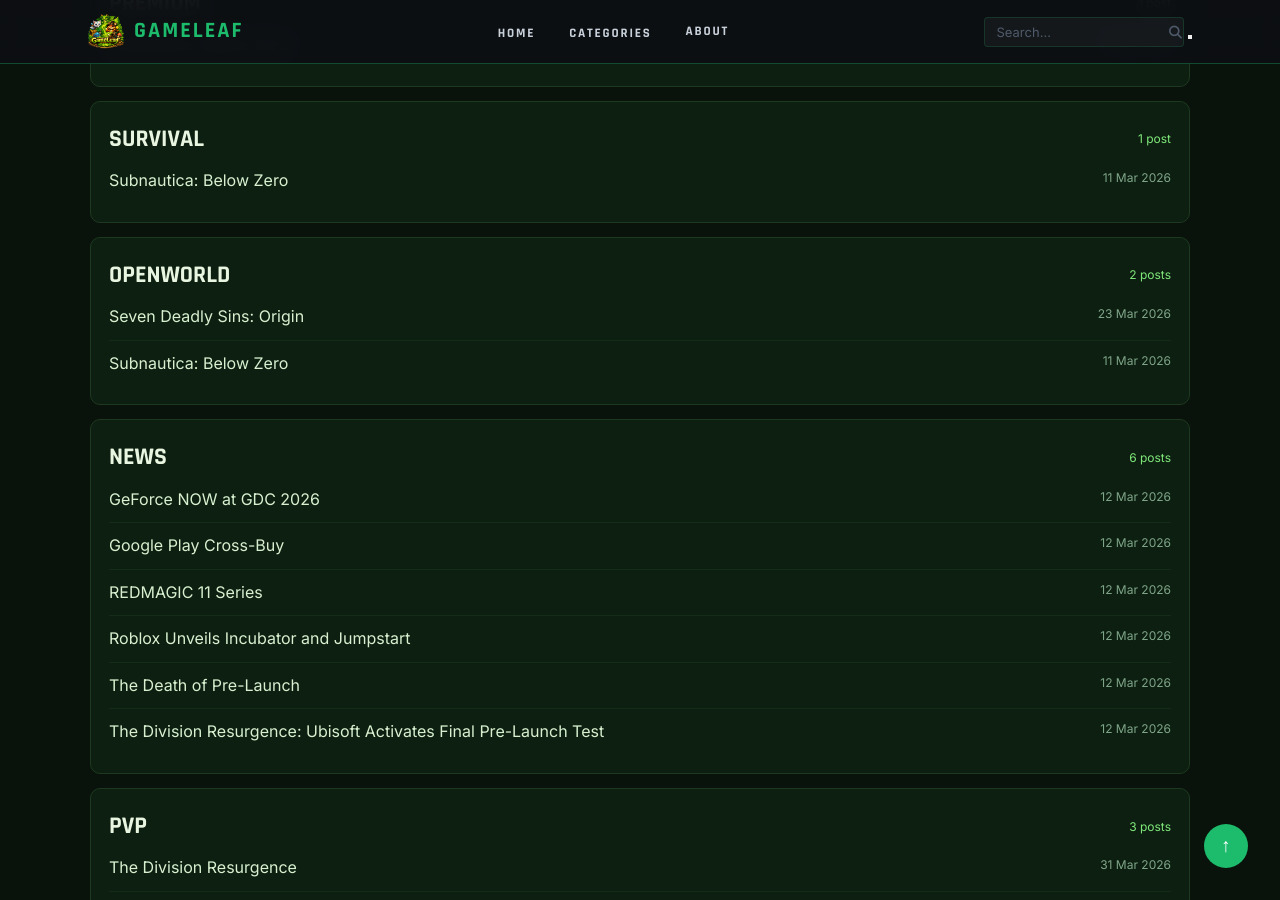
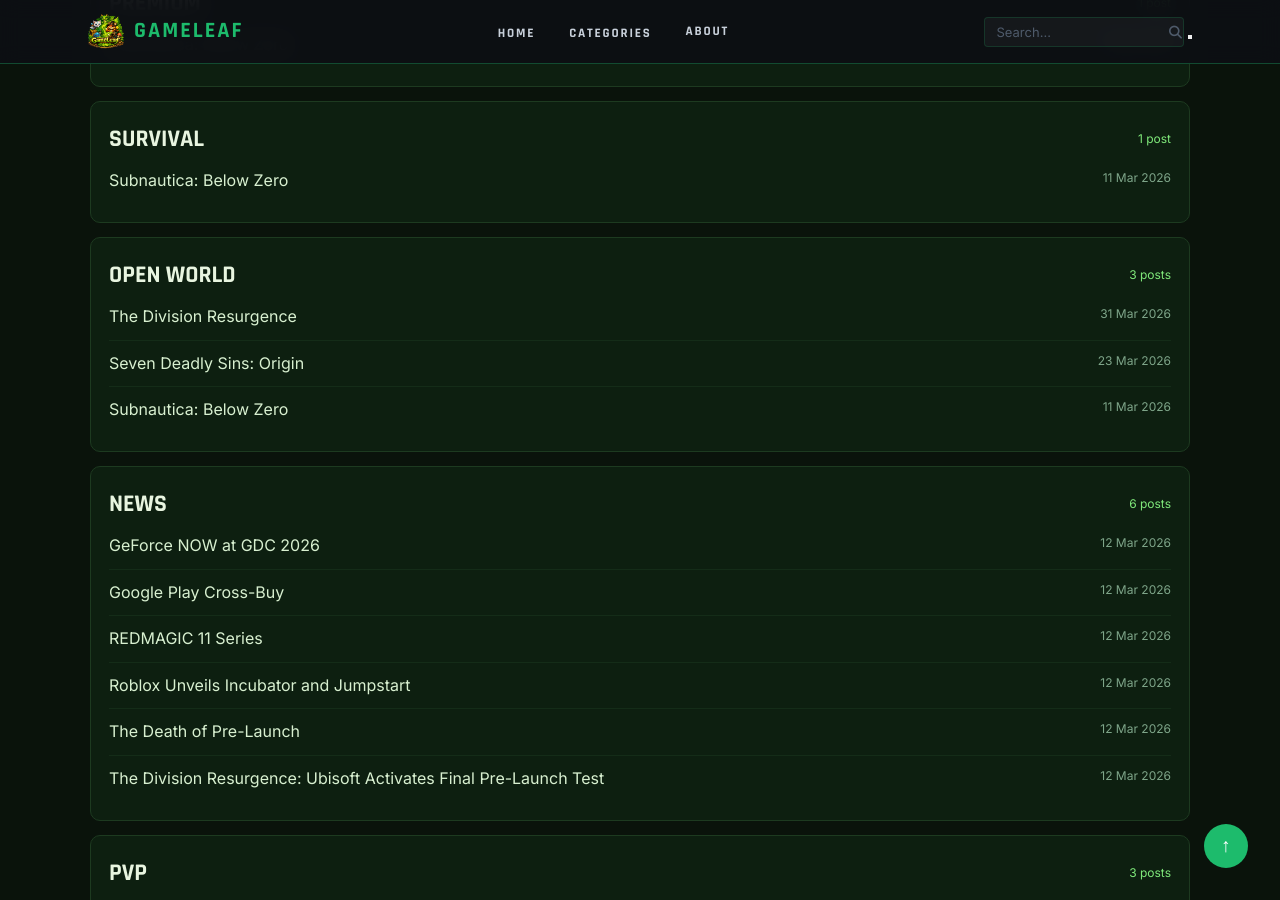
Before and after one commit to gryver99/gryver99.github.io, a Jekyll site: the page built from pages/tags.md, in a window 1280 px wide and 900 px high, scrolled down 1789 px. Built offline with Jekyll 4.4.1, drawn with Linux system fonts in a browser that asks for light colours; some of the changed text lies outside the part shown.

Commit message:
Aggiornamento

```diff
--- a/_posts/2026-03-11-Subnautica-Below-Zero.md
+++ b/_posts/2026-03-11-Subnautica-Below-Zero.md
@@ -9,7 +9,7 @@
 tags:
  - PREMIUM
  - Survival
- - OpenWorld
+ - Open World
 image: https://i.ibb.co/VfmqYVh/unnamed-2.webp
 description: "Return to Planet 4546B in Subnautica: Below Zero, the long-awaited sequel to the acclaimed open-world underwater survival hit."
 
--- a/_posts/2026-03-23-seven-sins.md
+++ b/_posts/2026-03-23-seven-sins.md
@@ -8,7 +8,7 @@
 badge: New
 tags:
  - Action RPG
- - OpenWorld
+ - Open World
  - Anime
 image: https://i.ibb.co/ymmybjsj/maxresdefault-2.jpg
 description: "Discover Seven Deadly Sins: Origin with max graphics settings — stunning visuals and smooth gameplay on mobile."
```
